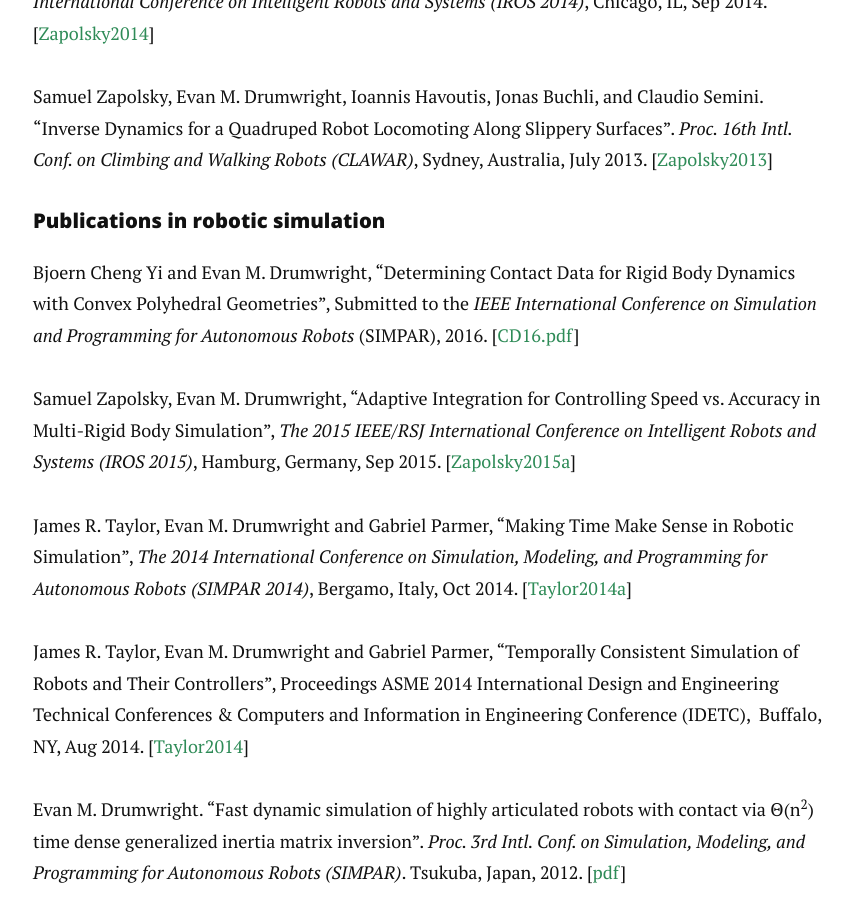
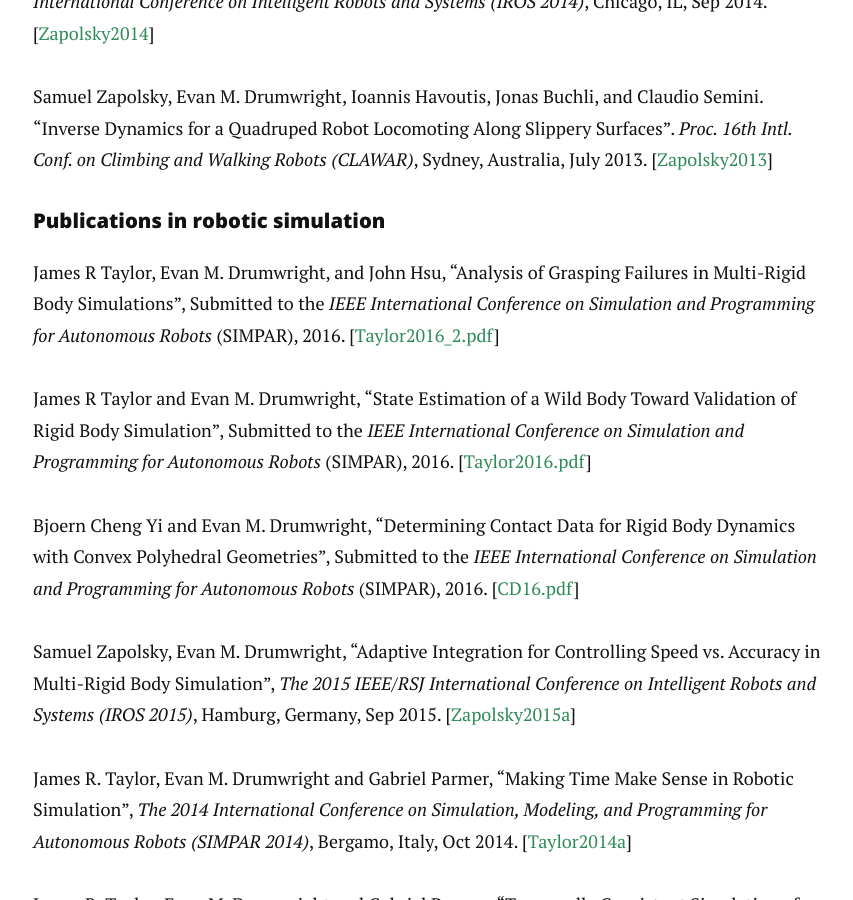
Before and after one commit to PositronicsLab/positronicslab.github.io, a Jekyll site: the page built from publications.md, in a window 1280 px wide and 900 px high, scrolled down 878 px. Shown: the whole window, without its empty margins (207-1060 px from the left). Built offline with Jekyll 4.4.1, drawn with Linux system fonts in a browser that asks for light colours; nearby versions of some CDN libraries.

Commit message:
added links to my simpar papers in publications page

```diff
--- a/publications.md
+++ b/publications.md
@@ -17,6 +17,10 @@ Samuel Zapolsky, Evan M. Drumwright, Ioannis Havoutis, Jonas Buchli, and Claudio
 
 
 #### Publications in robotic simulation
+James R Taylor, Evan M. Drumwright, and John Hsu, "Analysis of Grasping Failures in Multi-Rigid Body Simulations", Submitted to the <i>IEEE International Conference on Simulation and Programming for Autonomous Robots</i> (SIMPAR), 2016. [<a href="/assets/pdfs/simpar-2016-grasping.pdf">Taylor2016_2.pdf</a>]
+
+James R Taylor and Evan M. Drumwright, "State Estimation of a Wild Body Toward Validation of Rigid Body Simulation", Submitted to the <i>IEEE International Conference on Simulation and Programming for Autonomous Robots</i> (SIMPAR), 2016. [<a href="/assets/pdfs/simpar-2016-grasping.pdf">Taylor2016.pdf</a>]
+
 Bjoern Cheng Yi and Evan M. Drumwright, "Determining Contact Data for Rigid Body Dynamics with Convex Polyhedral Geometries", Submitted to the <i>IEEE International Conference on Simulation and Programming for Autonomous Robots</i> (SIMPAR), 2016. [<a href="/assets/pdfs/CD16.pdf">CD16.pdf</a>]
 
 Samuel Zapolsky, Evan M. Drumwright, "Adaptive Integration for Controlling Speed vs. Accuracy in Multi-Rigid Body Simulation", <i>The 2015 IEEE/RSJ International Conference on Intelligent Robots and Systems (IROS 2015)</i>, Hamburg, Germany, Sep 2015. [<a href="http://robotics.gwu.edu/positronics/wp-content/uploads/2014/08/IROS2015-Zapolsky.pdf">Zapolsky2015a</a>]
```
